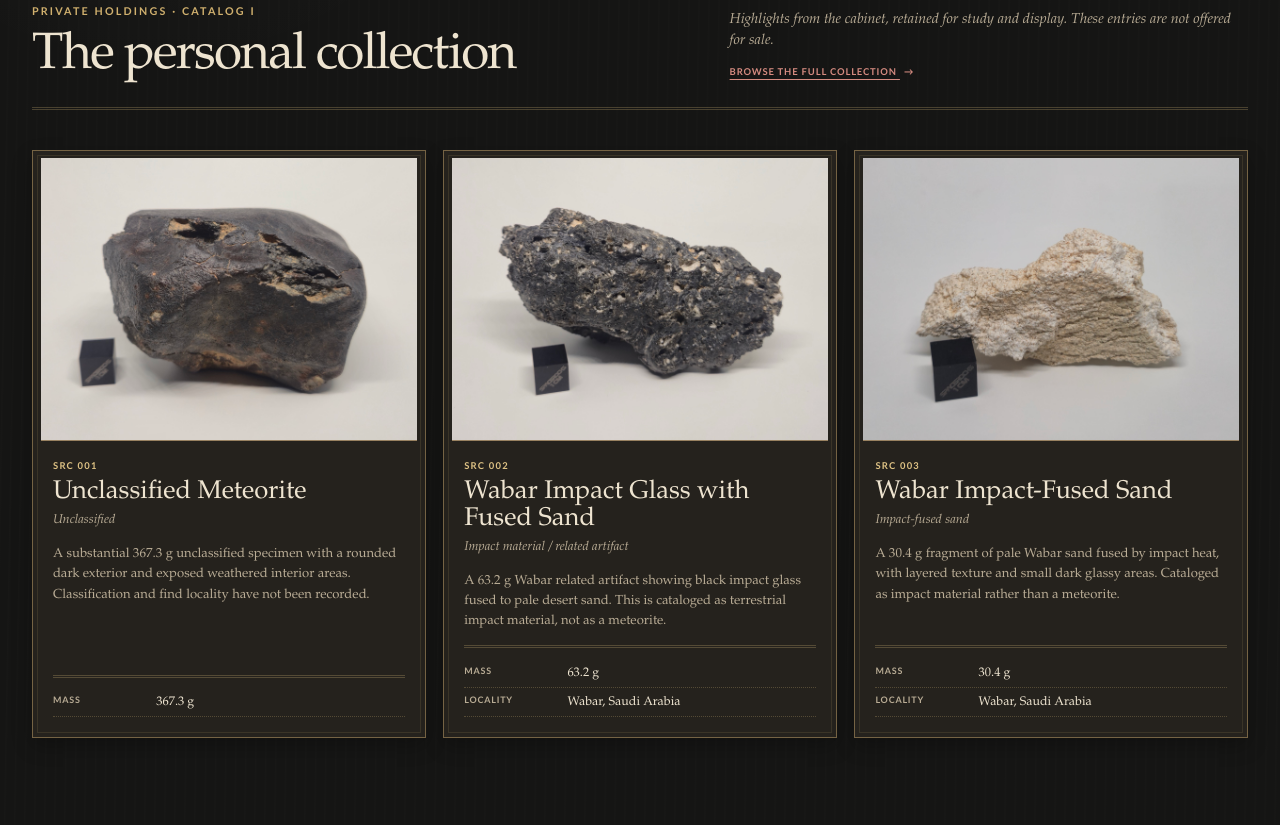
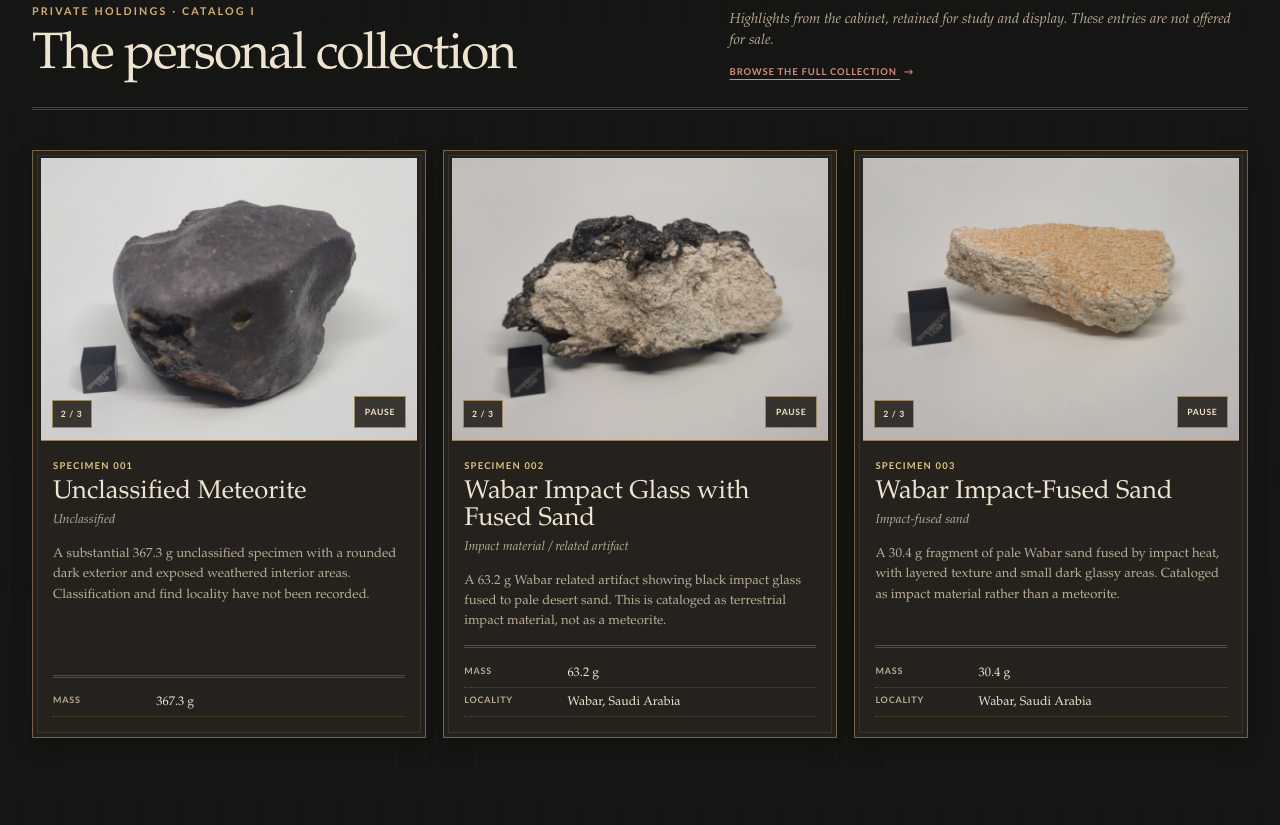
Before and after one commit to rayborg/meteorite-collection-shop-spacerocks, a website: page index.html in a window 1280 px wide. Shown: the part 1275-2100 px from the top of the page. Drawn offline with Linux system fonts and the light colour scheme.

Commit message:
Add specimen image carousels

```diff
--- a/app.js
+++ b/app.js
@@ -5,6 +5,8 @@ const DATA_FILES = {
   specimens: "./data/sale-specimens.json",
   books: "./data/books.json"
 };
+
+const CAROUSEL_INTERVAL_MS = 3000;
 
 const state = {
   collection: [],
@@ -76,13 +78,63 @@ function createEmptyState(title, description) {
 
 function createImage(item, kind) {
   const figure = createElement("div", "card-image");
-  if (item.image) {
+  const images = kind === "book"
+    ? [item.image].filter(Boolean)
+    : [...new Set([item.image, ...(Array.isArray(item.images) ? item.images : [])].filter(Boolean))];
+  if (images.length) {
     const image = document.createElement("img");
-    image.src = item.image;
-    image.alt = text(item.imageAlt, "");
     image.loading = "lazy";
     image.decoding = "async";
     figure.append(image);
+
+    const label = text(item.name, "Specimen");
+    const primaryAlt = text(item.imageAlt, `${label} primary view`);
+    let activeIndex = 0;
+    let counter;
+    const showImage = (index) => {
+      activeIndex = index;
+      image.src = images[activeIndex];
+      image.alt = activeIndex === 0 ? primaryAlt : `${label}, alternate view ${activeIndex + 1} of ${images.length}`;
+      if (counter) counter.textContent = `${activeIndex + 1} / ${images.length}`;
+    };
+    showImage(0);
+
+    if (images.length > 1) {
+      figure.classList.add("card-carousel");
+      figure.setAttribute("role", "group");
+      figure.setAttribute("aria-roledescription", "carousel");
+      figure.setAttribute("aria-label", `${label} image carousel`);
+
+      counter = createElement("span", "carousel-count", `1 / ${images.length}`);
+      counter.setAttribute("aria-hidden", "true");
+      const toggle = createElement("button", "carousel-toggle");
+      toggle.type = "button";
+      let userPaused = window.matchMedia?.("(prefers-reduced-motion: reduce)").matches ?? false;
+      let interactionPaused = false;
+      const updateToggle = () => {
+        toggle.textContent = userPaused ? "Play" : "Pause";
+        toggle.setAttribute("aria-label", `${userPaused ? "Play" : "Pause"} image rotation for ${label}`);
+      };
+      updateToggle();
+      toggle.addEventListener("click", () => {
+        userPaused = !userPaused;
+        updateToggle();
+      });
+      figure.addEventListener("pointerenter", () => { interactionPaused = true; });
+      figure.addEventListener("pointerleave", () => { interactionPaused = false; });
+      figure.addEventListener("focusin", () => { interactionPaused = true; });
+      figure.addEventListener("focusout", (event) => {
+        if (!figure.contains(event.relatedTarget)) interactionPaused = false;
+      });
+
+      const cycle = () => {
+        if (!figure.isConnected) return;
+        if (!userPaused && !interactionPaused && !document.hidden) showImage((activeIndex + 1) % images.length);
+        window.setTimeout(cycle, CAROUSEL_INTERVAL_MS);
+      };
+      window.setTimeout(cycle, CAROUSEL_INTERVAL_MS);
+      figure.append(counter, toggle);
+    }
   } else {
     figure.append(createElement("span", "image-placeholder"));
   }
--- a/data/collection.json
+++ b/data/collection.json
@@ -5,7 +5,7 @@
     {
       "id": "unclassified-meteorite-367-3g",
       "displayOrder": 10,
-      "catalogNumber": "SRC 001",
+      "catalogNumber": "Specimen 001",
       "description": "A substantial 367.3 g unclassified specimen with a rounded dark exterior and exposed weathered interior areas. Classification and find locality have not been recorded.",
       "image": "./assets/collection/unclassified-meteorite-367-3g-1-g01-01-hero.jpg",
       "images": [
@@ -21,7 +21,7 @@
     {
       "id": "wabar-impact-material-63-2g",
       "displayOrder": 20,
-      "catalogNumber": "SRC 002",
+      "catalogNumber": "Specimen 002",
       "description": "A 63.2 g Wabar related artifact showing black impact glass fused to pale desert sand. This is cataloged as terrestrial impact material, not as a meteorite.",
       "image": "./assets/collection/wabar-impact-material-63-2g-1-g02-01-hero.jpg",
       "images": [
@@ -38,7 +38,7 @@
     {
       "id": "wabar-fused-sand-30-4g",
       "displayOrder": 30,
-      "catalogNumber": "SRC 003",
+      "catalogNumber": "Specimen 003",
       "description": "A 30.4 g fragment of pale Wabar sand fused by impact heat, with layered texture and small dark glassy areas. Cataloged as impact material rather than a meteorite.",
       "image": "./assets/collection/wabar-fused-sand-30-4g-1-g03-01-hero.jpg",
       "images": [
@@ -55,7 +55,7 @@
     {
       "id": "wabar-relic-iron-7-9g",
       "displayOrder": 40,
-      "catalogNumber": "SRC 004",
+      "catalogNumber": "Specimen 004",
       "description": "A 7.9 g Wabar impact fragment combining dark glass, fused sand, and a remnant interpreted as relic meteoritic iron.",
       "image": "./assets/collection/wabar-relic-iron-7-9g-1-g05-01-hero.jpg",
       "images": [
@@ -72,7 +72,7 @@
     {
       "id": "wabar-pearl-0-7g",
       "displayOrder": 50,
-      "catalogNumber": "SRC 005",
+      "catalogNumber": "Specimen 005",
       "description": "A small 0.7 g polished Wabar pearl with a glossy black surface and rounded oval form.",
       "image": "./assets/collection/wabar-pearl-0-7g-1-g06-01-hero.jpg",
       "images": [
@@ -89,7 +89,7 @@
     {
       "id": "kaalijarv-36-4g",
       "displayOrder": 60,
-      "catalogNumber": "SRC 006",
+      "catalogNumber": "Specimen 006",
       "description": "A thin, angular 36.4 g iron fragment with a weathered metallic surface. The Meteoritical Bulletin Database lists Kaalijarv as an official Iron, IAB-MG find from Estonia in 1937 (code 12217).",
       "image": "./assets/collection/kaalijarv-36-4g-1-g07-01-hero.jpg",
       "images": [
@@ -107,7 +107,7 @@
     {
       "id": "unclassified-oc-57-6g",
       "displayOrder": 70,
-      "catalogNumber": "SRC 007",
+      "catalogNumber": "Specimen 007",
       "description": "A 57.6 g cut wedge displaying a speckled interior. Cataloged as an unclassified ordinary chondrite; no official pairing or find locality is asserted.",
       "image": "./assets/collection/unclassified-oc-57-6g-1-g08-01-hero.jpg",
       "images": [
@@ -123,7 +123,7 @@
     {
       "id": "unclassified-nwa-oriented-47-4g",
       "displayOrder": 80,
-      "catalogNumber": "SRC 008",
+      "catalogNumber": "Specimen 008",
       "description": "A 47.4 g unclassified Northwest Africa ordinary chondrite with a rounded, shield-like oriented form and visible surface cracking. No official pairing is asserted.",
       "image": "./assets/collection/unclassified-nwa-oriented-47-4g-1-g09-01-hero.jpg",
       "images": [
@@ -140,7 +140,7 @@
     {
       "id": "bjurbole-14g",
       "displayOrder": 90,
-      "catalogNumber": "SRC 009",
+      "catalogNumber": "Specimen 009",
       "description": "A historic 14 g Bjurböle collection fragment with a gray brecciated surface and the visible specimen marking OCH 238. The Meteoritical Bulletin Database lists Bjurböle as an official L/LL4 fall from Finland in 1899 (code 5064).",
       "image": "./assets/collection/bjurbole-14g-1-g13-01-marked.jpg",
       "images": [
@@ -157,7 +157,7 @@
     {
       "id": "unclassified-nwa-oc-13-8kg",
       "displayOrder": 100,
-      "catalogNumber": "SRC 010",
+      "catalogNumber": "Specimen 010",
       "description": "A large unclassified Northwest Africa ordinary chondrite with a broad weathered exterior, pronounced sculpting, and visible cracking. No official pairing is asserted.",
       "image": "./assets/collection/unclassified-nwa-oc-13-8kg-1-g14-01-hero.jpg",
       "images": [
--- a/styles.css
+++ b/styles.css
@@ -512,6 +512,33 @@ textarea:focus-visible {
 
 .card-image img { width: 100%; height: 100%; display: block; object-fit: cover; }
 
+.carousel-count,
+.carousel-toggle {
+  position: absolute;
+  z-index: 4;
+  bottom: .7rem;
+  color: #f2e4c8;
+  font-family: var(--sans);
+  font-size: .54rem;
+  font-weight: 700;
+  letter-spacing: .08em;
+  text-transform: uppercase;
+  background: rgba(24, 20, 17, .82);
+  border: 1px solid rgba(219, 192, 128, .62);
+  backdrop-filter: blur(4px);
+}
+
+.carousel-count { left: .7rem; padding: .42rem .5rem; }
+
+.carousel-toggle {
+  right: .7rem;
+  min-height: 2rem;
+  padding: .4rem .6rem;
+}
+
+.carousel-toggle:hover { background: rgba(91, 43, 40, .94); }
+.carousel-toggle:focus-visible { outline: 2px solid var(--brass-light); outline-offset: 2px; }
+
 .image-placeholder {
   position: relative;
   width: 42%;
```
Also changed, not shown: tests/site.test.mjs (+19 -0 lines), README.md, inventory-template/README.md.
